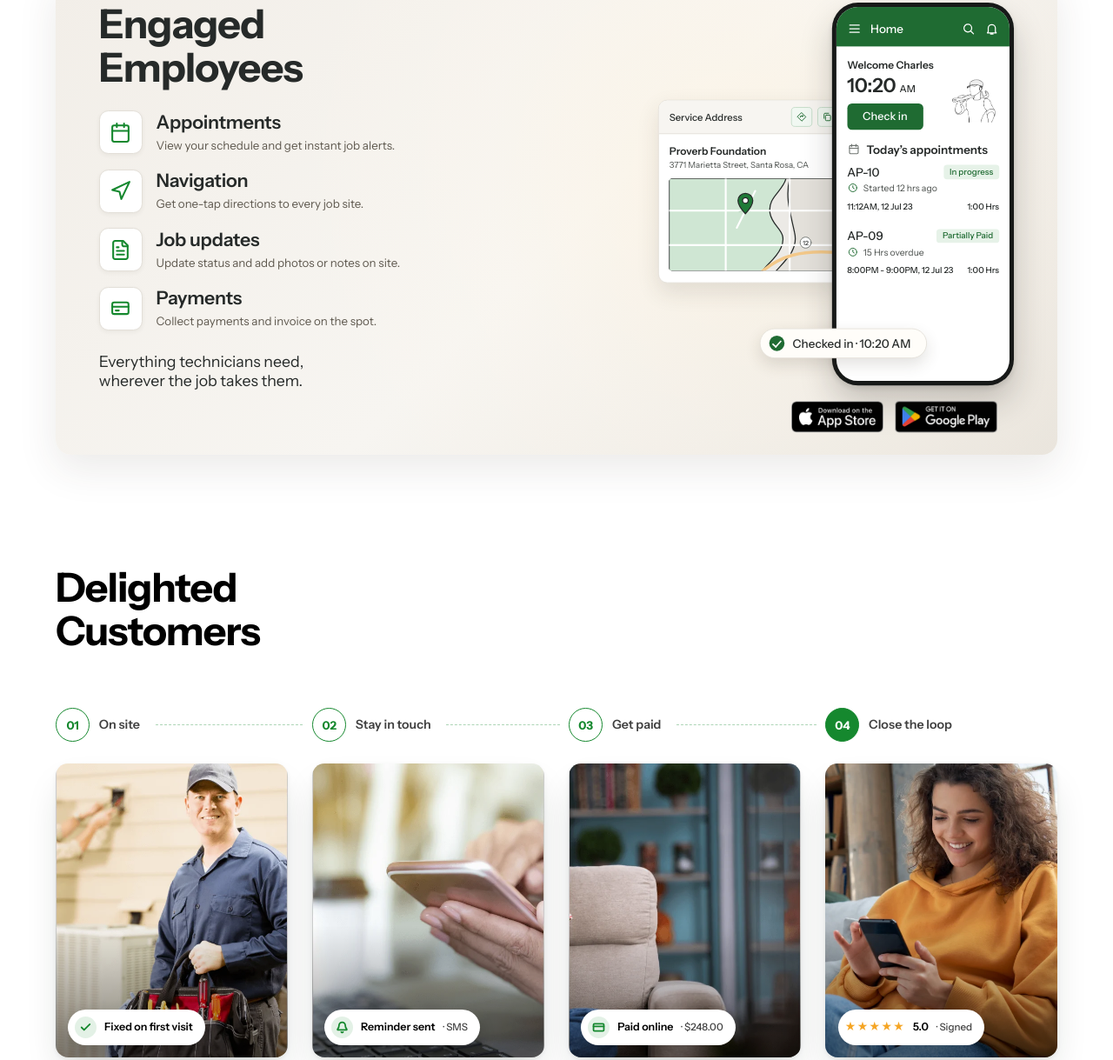
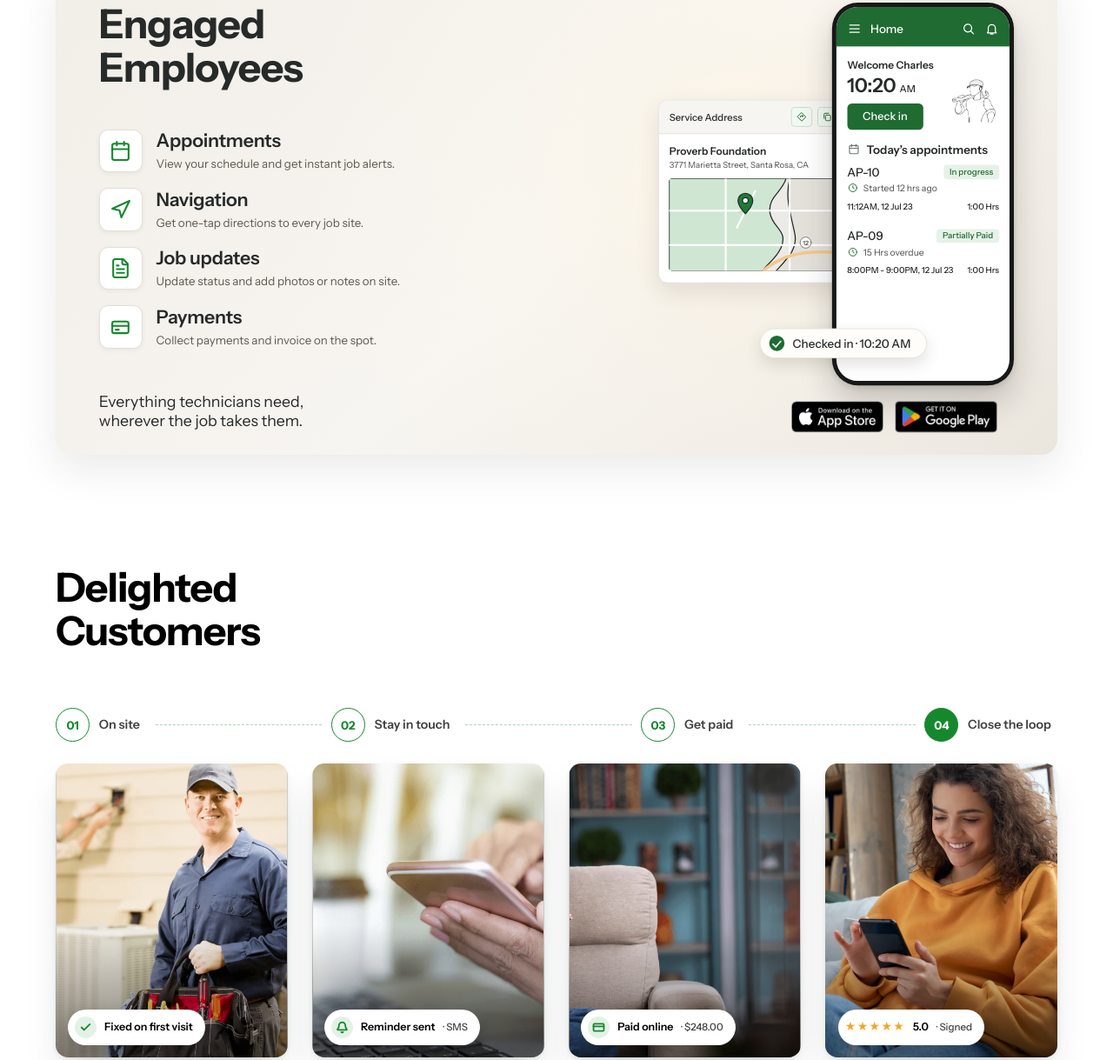
Before and after one commit to vetrip02-bit/zoho-fsm-site, a plain HTML site: page index.html in a window 1280 px wide. Shown: the part 3375-4594 px from the top of the page at 87% size. Drawn offline with Linux system fonts and the light colour scheme; a web font is replaced by a local one.

Commit message:
Engaged Employees spacing, equal journey connectors, softer testimonial green
Co-Authored-By: Claude Sonnet 5.5 <noreply@anthropic.com>

```diff
--- a/styles.css
+++ b/styles.css
@@ -859,7 +859,7 @@ b,strong{font-weight:700}
 .testimonial-grid{position:relative;display:grid;grid-template-columns:repeat(12,minmax(0,1fr));align-items:start}
 .testimonial-grid::before{content:"";position:absolute;right:-20px;bottom:-36px;width:40%;height:56%;background:var(--st-sage);border-radius:28px;z-index:0}
 .story-card{position:relative;margin:0;display:flex;flex-direction:column;border-radius:22px}
-.story-card--featured{grid-column:1 / span 8;grid-row:1;z-index:1;min-height:392px;padding:52px 216px 36px 48px;background:var(--st-forest);color:#fff;overflow:hidden;border:1px solid rgba(255,255,255,.08);box-shadow:0 20px 44px rgba(18,63,38,.18)}
+.story-card--featured{grid-column:1 / span 8;grid-row:1;z-index:1;min-height:392px;padding:52px 216px 36px 48px;background:#27372d;color:#fff;overflow:hidden;border:1px solid rgba(255,255,255,.08);box-shadow:0 20px 44px rgba(28,40,32,.18)}
 .story-card--light{grid-column:7 / span 6;grid-row:1;z-index:2;margin-top:152px;padding:36px 36px 28px;background:#fff;border:1px solid var(--st-line);box-shadow:0 18px 40px rgba(26,29,27,.10)}
 .cs-hl{background:none;font-weight:600}
 .story-card--featured .cs-hl{color:var(--st-sage)}
@@ -1259,3 +1259,14 @@ a:focus-visible,button:focus-visible{outline:2px solid var(--brand-green);outlin
 /* ---- Customer stories: centred heading block ---- */
 .stories__head{max-width:none;text-align:center}
 .stories__eyebrow,.stories__title{text-align:center}
+
+/* engaged employees: slightly more breathing room between title, list and tagline */
+.ee-caps{margin-top:52px}
+.ee-sub{margin-top:56px}
+@media (max-width:1024px){.ee-caps{margin-top:46px}.ee-sub{margin-top:48px}}
+
+/* journey: equal-length dashed connectors regardless of label width */
+.track{gap:0}
+.step-col{width:auto;flex:1 1 auto}
+.step-col:last-child{flex:none}
+.step-col:not(:last-child)::after{margin:0 12px 0 12px}
```
